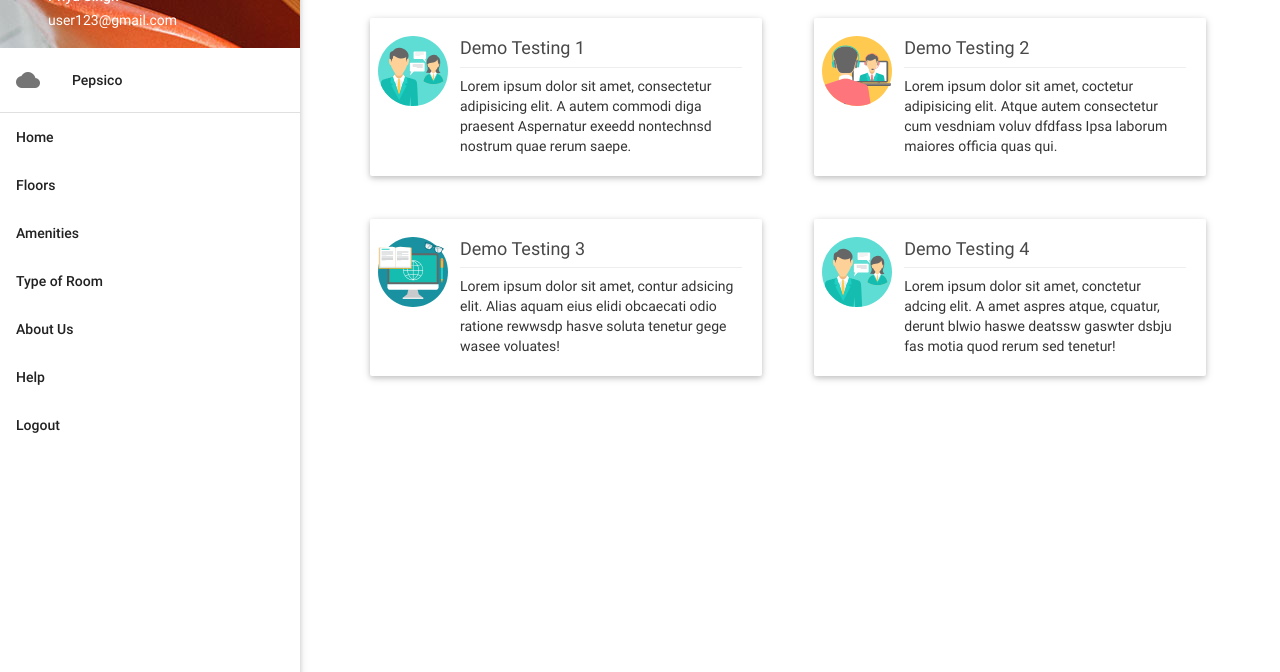
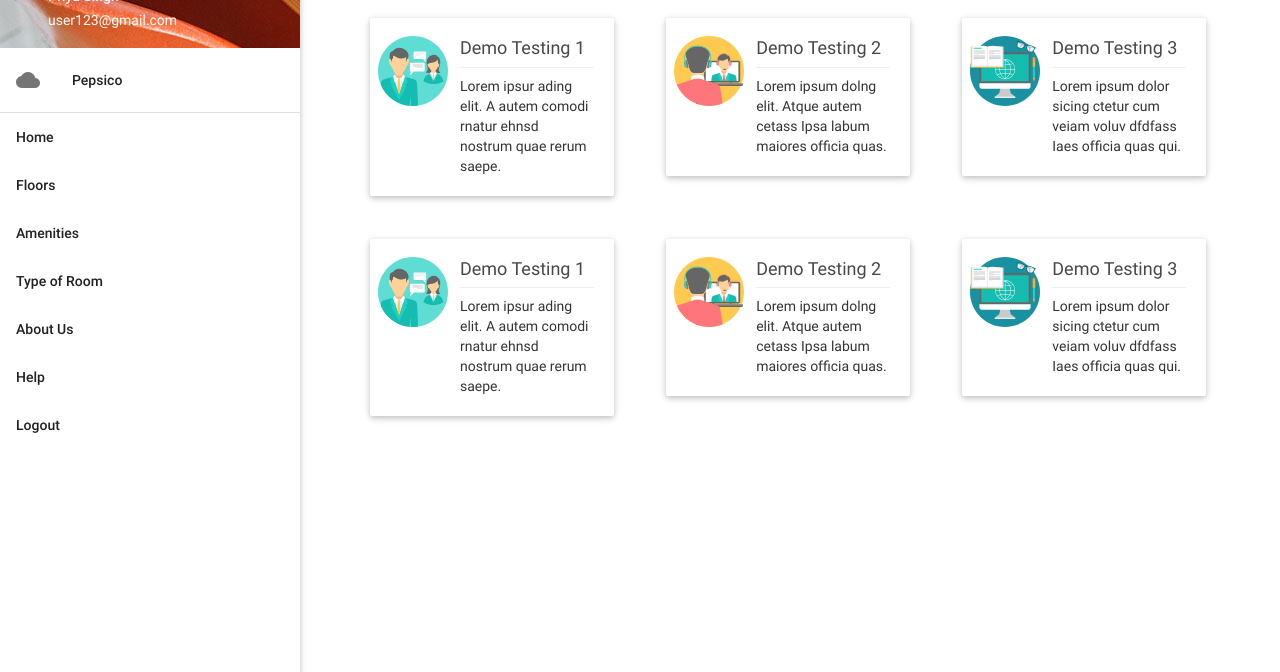
Before and after one commit to Scaledesk/pepsico-demo, a plain HTML site: page page2.html in a window 1280 px wide. Shown: the part 128-800 px from the top of the page. Drawn offline with nearby package versions, Linux system fonts and the light colour scheme; files whose address does not match are found by name.

Commit message:
3 cards in one row

```diff
--- a/page2.html
+++ b/page2.html
@@ -45,7 +45,7 @@
         <h3>Board Room</h3>
         <h4>Floor 1</h4>
         <div class="row">
-            <div class="col-md-6">
+            <div class="col-md-4">
                 <div class="col s12 m7">
                     <div class="card horizontal">
                         <div class="card-image">
@@ -54,7 +54,7 @@
                         <div class="card-stacked">
                             <div class="card-content">
                                 <h6 class="page-header">Demo Testing 1</h6>
-                                <p>Lorem ipsum dolor sit amet, consectetur adipisicing elit. A autem commodi diga praesent Aspernatur exeedd nontechnsd nostrum quae rerum saepe.</p>
+                                <p>Lorem ipsur ading elit. A autem comodi rnatur ehnsd nostrum quae rerum saepe.</p>
                             </div>
                             <!--<div class="card-action">-->
                                 <!--<a href="#">This is a link</a>-->
@@ -63,7 +63,7 @@
                     </div>
                 </div>
             </div>
-            <div class="col-md-6">
+            <div class="col-md-4">
                 <div class="col s12 m7">
                     <div class="card horizontal">
                         <div class="card-image">
@@ -72,7 +72,25 @@
                         <div class="card-stacked">
                             <div class="card-content">
                                 <h6 class="page-header">Demo Testing 2</h6>
-                                <p>Lorem ipsum dolor sit amet, coctetur adipisicing elit. Atque autem consectetur cum vesdniam voluv dfdfass Ipsa laborum maiores officia quas qui.</p>
+                                <p>Lorem ipsum dolng elit. Atque autem cetass Ipsa labum maiores officia quas.</p>
+                            </div>
+                            <!--<div class="card-action">-->
+                            <!--<a href="#">This is a link</a>-->
+                            <!--</div>-->
+                        </div>
+                    </div>
+                </div>
+            </div>
+            <div class="col-md-4">
+                <div class="col s12 m7">
+                    <div class="card horizontal">
+                        <div class="card-image">
+                            <img  class="p-icon" src="img/icon-3.svg">
+                        </div>
+                        <div class="card-stacked">
+                            <div class="card-content">
+                                <h6 class="page-header">Demo Testing 3</h6>
+                                <p>Lorem ipsum dolor sicing ctetur cum veiam voluv dfdfass Iaes officia quas qui.</p>
                             </div>
                             <!--<div class="card-action">-->
                             <!--<a href="#">This is a link</a>-->
@@ -83,7 +101,43 @@
             </div>
         </div>
         <div class="row">
-            <div class="col-md-6">
+            <div class="col-md-4">
+                <div class="col s12 m7">
+                    <div class="card horizontal">
+                        <div class="card-image">
+                            <img  class="p-icon" src="img/icon-1.svg">
+                        </div>
+                        <div class="card-stacked">
+                            <div class="card-content">
+                                <h6 class="page-header">Demo Testing 1</h6>
+                                <p>Lorem ipsur ading elit. A autem comodi rnatur ehnsd nostrum quae rerum saepe.</p>
+                            </div>
+                            <!--<div class="card-action">-->
+                            <!--<a href="#">This is a link</a>-->
+                            <!--</div>-->
+                        </div>
+                    </div>
+                </div>
+            </div>
+            <div class="col-md-4">
+                <div class="col s12 m7">
+                    <div class="card horizontal">
+                        <div class="card-image">
+                            <img  class="p-icon" src="img/icon-2.svg">
+                        </div>
+                        <div class="card-stacked">
+                            <div class="card-content">
+                                <h6 class="page-header">Demo Testing 2</h6>
+                                <p>Lorem ipsum dolng elit. Atque autem cetass Ipsa labum maiores officia quas.</p>
+                            </div>
+                            <!--<div class="card-action">-->
+                            <!--<a href="#">This is a link</a>-->
+                            <!--</div>-->
+                        </div>
+                    </div>
+                </div>
+            </div>
+            <div class="col-md-4">
                 <div class="col s12 m7">
                     <div class="card horizontal">
                         <div class="card-image">
@@ -92,26 +146,7 @@
                         <div class="card-stacked">
                             <div class="card-content">
                                 <h6 class="page-header">Demo Testing 3</h6>
-                                <p>Lorem ipsum dolor sit amet, contur adsicing elit. Alias aquam eius elidi obcaecati odio ratione rewwsdp hasve soluta tenetur gege wasee voluates!</p>
-                            </div>
-                            <!--<div class="card-action">-->
-                            <!--<a href="#">This is a link</a>-->
-                            <!--</div>-->
-                        </div>
-                    </div>
-                </div>
-
-            </div>
-            <div class="col-md-6">
-                <div class="col s12 m7">
-                    <div class="card horizontal">
-                        <div class="card-image">
-                            <img  class="p-icon" src="img/icon-1.svg">
-                        </div>
-                        <div class="card-stacked">
-                            <div class="card-content">
-                                <h6 class="page-header">Demo Testing 4</h6>
-                                <p>Lorem ipsum dolor sit amet, conctetur adcing elit. A amet aspres atque, cquatur, derunt blwio haswe deatssw gaswter dsbju fas motia quod rerum sed tenetur!</p>
+                                <p>Lorem ipsum dolor sicing ctetur cum veiam voluv dfdfass Iaes officia quas qui.</p>
                             </div>
                             <!--<div class="card-action">-->
                             <!--<a href="#">This is a link</a>-->
@@ -121,6 +156,7 @@
                 </div>
             </div>
         </div>
+
         </div>
     </div>
 
```
